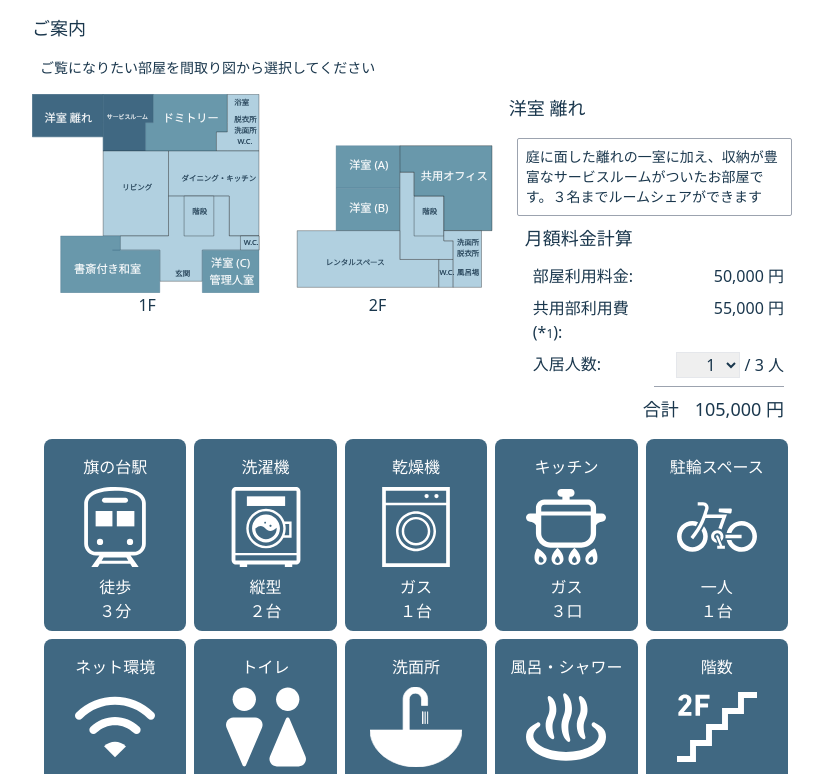
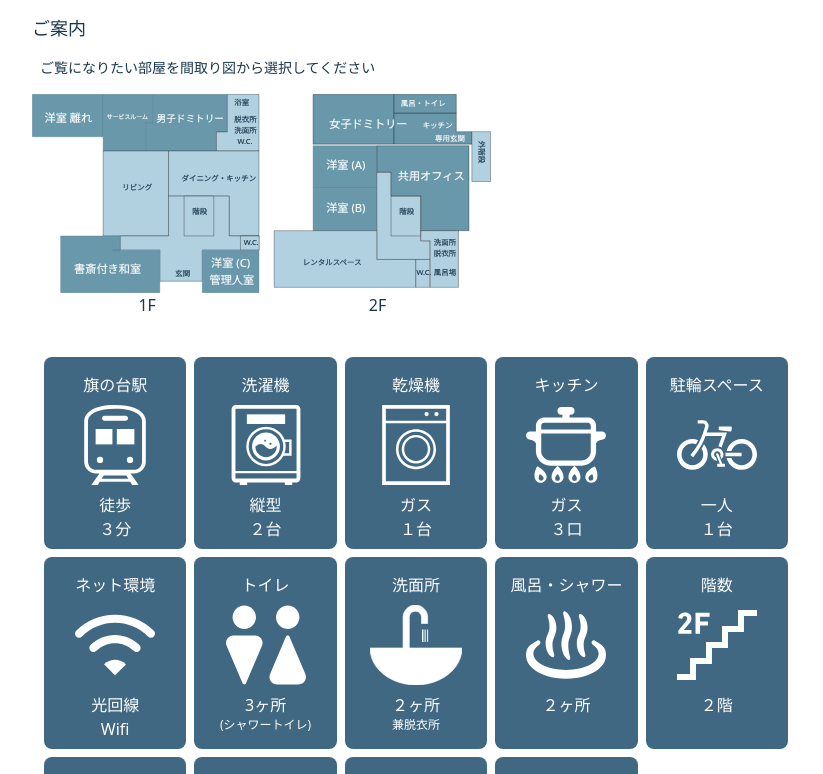
Before and after one commit to aya-eiya/aya-eiya.github.io, a Next.js app in the folder company-site/: page / in a window 1280 px wide. Shown: the part 1106-1880 px from the top of the page, without its empty margins (224-1047 px from the left). Built offline with nearby package versions, Linux system fonts and the light colour scheme.

Commit message:
update 202309

```diff
--- a/company-site/components/TopNavi.tsx
+++ b/company-site/components/TopNavi.tsx
@@ -60,8 +60,7 @@ export default function TopNavi({
           </div>
         </li>
         <li className="text-right">
-          <Link href="https://note.com/aya_eiya">
-            <a target="_blank">
+          <Link href="https://note.com/aya_eiya" target="_blank">
             <div className="h-10 pt-2 text-gray-800 hover:text-gray-500 cursor-pointer">
               ブログ
               <span
@@ -69,7 +68,6 @@ export default function TopNavi({
                 className="inline-block align-sub bg-[url(/img/link.svg)] bg-no-repeat w-3 h-3 ml-1"
               />
             </div>
-            </a>
           </Link>
         </li>
         <li className="text-right">
--- a/company-site/components/contents/home.tsx
+++ b/company-site/components/contents/home.tsx
@@ -21,8 +21,8 @@ export default function Home(): ReactElement {
             <p>現在、品川旗の台にシェアハウス１号店を運営しています</p>
             <p>
               ご案内は
-              <Link href="/house">
-                <a className="font-bold underline">こちら</a>
+              <Link href="/house" className="font-bold underline">
+                こちら
               </Link>
               から
             </p>
--- a/company-site/components/contents/house.tsx
+++ b/company-site/components/contents/house.tsx
@@ -2,16 +2,16 @@ import { ReactElement, useState } from 'react'
 import HeadLine from '../HeadLine'
 import {
   Available,
-  Base,
-  BaseRent,
   CommonFee,
   DetailTexts,
-  ManageFee,
   Rent,
   Room,
   RoomNames,
   Rooms,
+  Deposit,
   Upto,
+  ShareRent,
+  isAvailable,
 } from '../../domains/house'
 import { FloorPlan } from '../floorPlan'
 import { currencyFormat } from '../../domains/number'
@@ -75,19 +75,18 @@ export default function House(): ReactElement {
             <div className="col-span-3 md:col-span-2 pl-4">
               {Rooms.map((key) => {
                 const value = Upto[key]
-                const isAvailable = Available[key]
+                const comment = isAvailable(Available[key])
                 return (
                   <div
                     key={key}
                     className={`${key === room ? '' : 'hidden'} ${
-                      isAvailable ? '' : 'text-gray-400'
+                      comment ? '' : 'text-gray-400'
                     }`}
                   >
                     <h2 className="text-lg pb-4">
                       {RoomNames[key]}
-                      {!isAvailable && (
-                        <span className="text-red-500">(満室)</span>
-                      )}
+                      {!comment && <span className="text-red-500">(満室)</span>}
+                      {typeof comment === 'string' && comment}
                     </h2>
                     <div className="m-2 mt-0 rounded-sm border border-gray-400 p-2 text-sm">
                       {DetailTexts[key]}
@@ -99,24 +98,24 @@ export default function House(): ReactElement {
                           : 'hidden'
                       }
                     >
-                      <h3 className="md:col-span-2 text-lg pb-1">
-                        月額料金計算
-                      </h3>
-                      <div className="pl-2">
-                        {room !== 'domi' ? '部屋' : 'ベッド'}
-                        利用料金:
+                      <h3 className="md:col-span-2 text-lg pb-1">初期費用</h3>
+                      <div className="pl-2">デポジット:</div>
+                      <div className="text-right">
+                        {currencyFormat(Deposit)} 円
                       </div>
+                      <h3 className="md:col-span-2 text-lg pb-1">賃料月額</h3>
+                      <div className="pl-2">賃料:</div>
                       <div className="text-right">
                         {currencyFormat(Rent[key])} 円
                       </div>
-                      <div className="pl-2">
-                        共用部利用費(*<span className="text-xs">1</span>):
+                      <div className="pl-2">共益費:</div>
+                      <div className="text-right">
+                        {currencyFormat(CommonFee)} 円
                       </div>
-                      <div className="text-right">
-                        {currencyFormat(Base)} 円
-                      </div>
+                      {value > 1 && (
+                        <>
                           <div className="pl-2">入居人数:</div>
-                      <div className="border-b pb-2 border-gray-400 text-right">
+                          <div className=" border-gray-400 text-right">
                             <select
                               className="w-16 border text-right px-2"
                               onChange={({ target: { value } }) =>
@@ -132,9 +131,14 @@ export default function House(): ReactElement {
                             </select>{' '}
                             / {value} 人
                           </div>
-                      <div className="md:col-span-2 text-right text-lg">
+                        </>
+                      )}
+                      <div className="md:col-span-2 pt-2 border-t text-right text-lg">
                         <span className="inline-block pr-4">合計</span>
-                        {currencyFormat(rnum[key] * Base + Rent[key])} 円
+                        {currencyFormat(
+                          (rnum[key] - 1) * ShareRent + Rent[key] + CommonFee
+                        )}{' '}
+                        円
                       </div>
                     </div>
                   </div>
@@ -147,27 +151,8 @@ export default function House(): ReactElement {
       <div className="px-2 mx-auto pt-4">
         <OptionList />
         <hr className="border-b md:mt-4 mb-1" />
-        <div className="text-gray-400 mb-6">
-          <dl className="flex flex-row text-xs md:text-sm">
-            <dt>(*1):</dt>
-            <dd>
-              共用部利用費の内訳は
-              <span className="inline-block mx-1">
-                <span className="underline">
-                  家賃:{currencyFormat(BaseRent)}円
-                </span>
-                {' + '}
-                <span className="underline">
-                  共益費:{currencyFormat(CommonFee)}円
-                </span>
-                {' + '}
-                <span className="underline">
-                  管理手数料:{currencyFormat(ManageFee)}円
-                </span>
-              </span>
-              となります
-            </dd>
-          </dl>
+        <div>
+          備考：女子ドミトリーには上記以外に専用キッチン・水回りが含まれます
         </div>
       </div>
     </>
--- a/company-site/components/floorPlan/index.tsx
+++ b/company-site/components/floorPlan/index.tsx
@@ -56,18 +56,18 @@ function Floor1({
         <g className="stroke-brand-base">
           <g
             name="1F1"
-            fill={colors.a}
-            strokeWidth={strokeWidths.a}
-            onClick={() => setRoom('a')}
+            fill={colors.R_1fL}
+            strokeWidth={strokeWidths.R_1fL}
+            onClick={() => setRoom('R_1fL')}
           >
             <path d="M 2.0 2.0 h 455.0 v 273.0 h -455.0 v -273.0 z" />
             <path d="M 2.0 2.0 m 455.0 0.0 h 273.0 h 50.0 v 182.0 h -50.0 v 182.0 h -273.0 v -182.0 v -182.0 z" />
           </g>
           <g
             name="1F2"
-            fill={colors.domi}
-            strokeWidth={strokeWidths.domi}
-            onClick={() => setRoom('domi')}
+            fill={colors.M_1fDomi}
+            strokeWidth={strokeWidths.M_1fDomi}
+            onClick={() => setRoom('M_1fDomi')}
           >
             <path d="M 2.0 2.0 m 455.0 0.0 m 273 0 m 50 0 h 405.0 h 70 v 182.0 v 60 h -70 v 122.0 h -405.0 h -50 v -182.0 h 50 v -182.0 z" />
           </g>
@@ -91,41 +91,51 @@ function Floor1({
           </g>
           <g
             name="1F3"
-            fill={colors.c}
-            strokeWidth={strokeWidths.c}
-            onClick={() => setRoom('c')}
+            fill={colors.R_1fJ}
+            strokeWidth={strokeWidths.R_1fJ}
+            onClick={() => setRoom('R_1fJ')}
           >
             <path d="M 2.0 2.0 m 182.0 910.0 h 273 h 110 v 91 h -50 h 50 h 254 v 273 h -637 v -273 v -91 z" />
           </g>
           <g
             name="1F4"
-            fill={colors.b}
-            strokeWidth={strokeWidths.b}
-            onClick={() => setRoom('b')}
+            fill={colors.R_1fC}
+            strokeWidth={strokeWidths.R_1fC}
+            onClick={() => setRoom('R_1fC')}
           >
             <path d="M 2.0 2.0 m 1092.0 1001.0 h 364 v 273 h -364 v -273 z" />
           </g>
           <g fontSize={48}>
             <g fontSize={72} className="stroke-white fill-white">
-              <text x="80" y="180" onClick={() => setRoom('a')}>
-                {RoomNames.a}
+              <text x="80" y="180" onClick={() => setRoom('R_1fL')}>
+                {RoomNames.R_1fL}
               </text>
-              <text fontSize={38} x="480" y="160" onClick={() => setRoom('a')}>
+              <text
+                fontSize={38}
+                x="480"
+                y="160"
+                onClick={() => setRoom('R_1fL')}
+              >
                 サービスルーム
               </text>
-              <g onClick={() => setRoom('b')}>
+              <g onClick={() => setRoom('R_1fC')}>
                 <text x="1150" y="1110">
-                  {RoomNames.b}
+                  {RoomNames.R_1fC}
                 </text>
                 <text x="1140" y="1220">
                   管理人室
                 </text>
               </g>
-              <text x="270" y="1150" onClick={() => setRoom('c')}>
-                {RoomNames.c}
+              <text x="270" y="1150" onClick={() => setRoom('R_1fJ')}>
+                {RoomNames.R_1fJ}
               </text>
-              <text x="840" y="180" onClick={() => setRoom('domi')}>
-                {RoomNames.domi}
+              <text
+                fontSize={62}
+                x="800"
+                y="180"
+                onClick={() => setRoom('M_1fDomi')}
+              >
+                {RoomNames.M_1fDomi}
               </text>
             </g>
             <g className="stroke-brand-dark fill-brand-dark">
@@ -175,21 +185,21 @@ function Floor2({
 }): ReactElement {
   return (
     <>
-      <svg className="w-full" viewBox="0,0,1480.0,1280.0">
+      <svg className="w-full" viewBox="148.0,0,1480.0,1280.0">
         <g className="stroke-brand-base">
           <g
             name="2F1"
-            fill={colors.d}
-            strokeWidth={strokeWidths.d}
-            onClick={() => setRoom('d')}
+            fill={colors.R_2fA}
+            strokeWidth={strokeWidths.R_2fA}
+            onClick={() => setRoom('R_2fA')}
           >
             <path d="M 2.0 2.0 m 201 330 m 273 0 h 409.5 v 273.0 h -409.5 v -273.0 z" />
           </g>
           <g
             name="2F2"
-            fill={colors.e}
-            strokeWidth={strokeWidths.e}
-            onClick={() => setRoom('e')}
+            fill={colors.R_2fB}
+            strokeWidth={strokeWidths.R_2fA}
+            onClick={() => setRoom('R_2fB')}
           >
             <path d="M 2.0 2.0 m 201 330 m 273 273 h 409.5 v 273.0 h -409.5 v -273.0 z" />
           </g>
@@ -202,9 +212,9 @@ function Floor2({
           <g
             name="2FWRK"
             {...defaultGProps}
-            fill={colors.f}
-            strokeWidth={strokeWidths.f}
-            onClick={() => setRoom('f')}
+            fill={colors.M_2fDomi}
+            strokeWidth={strokeWidths.M_2fDomi}
+            onClick={() => setRoom('M_2fDomi')}
           >
             <path d="M 2.0 2.0 m 201 330 m 273 0 m 410 0 h 91 h 500.5 v 546 h -309 v -223 h -191 v -153 h -91 z" />
           </g>
@@ -219,34 +229,75 @@ function Floor2({
           </g>
           <g fontSize={48}>
             <g fontSize={72} className="stroke-white fill-white">
-              <text x="560" y="480" onClick={() => setRoom('d')}>
-                {RoomNames.d}
+              <text x="560" y="480" onClick={() => setRoom('R_2fA')}>
+                {RoomNames.R_2fA}
               </text>
-              <text x="560" y="760" onClick={() => setRoom('e')}>
-                {RoomNames.e}
+              <text x="560" y="760" onClick={() => setRoom('R_2fB')}>
+                {RoomNames.R_2fB}
               </text>
-              <text x="1020" y="550" onClick={() => setRoom('f')}>
-                {RoomNames.f}
+              <text x="1020" y="550" onClick={() => setRoom('M_2fDomi')}>
+                {RoomNames.M_2fDomi}
               </text>
             </g>
             <g className="stroke-brand-dark fill-brand-dark">
               <text x="1030" y="770">
                 階段
               </text>
-              <text x="410" y="1100" onClick={() => setRoom('e')}>
+              <text x="410" y="1100">
                 レンタルスペース
               </text>
-              <text x="1252" y="970" onClick={() => setRoom('e')}>
+              <text x="1252" y="970">
                 洗面所
               </text>
-              <text x="1252" y="1040" onClick={() => setRoom('e')}>
+              <text x="1252" y="1040">
                 脱衣所
               </text>
-              <text x="1252" y="1160" onClick={() => setRoom('e')}>
+              <text x="1252" y="1160">
                 風呂場
               </text>
-              <text x="1140" y="1160" onClick={() => setRoom('e')}>
+              <text x="1140" y="1160">
                 W.C.
+              </text>
+            </g>
+          </g>
+        </g>
+
+        <g className="stroke-brand-base">
+          <g
+            name="2FFD"
+            {...defaultGProps}
+            fill={colors.F_2fDomi}
+            strokeWidth={strokeWidths.F_2fDomi}
+            onClick={() => setRoom('F_2fDomi')}
+          >
+            <path d="M 2.0 2.0 m 201 0 m 273 0 h 520 v 320 h -520 v -320 z" />
+            <path d="M 2.0 2.0 m 201 0 m 273 0 m 520 120 h 400 v 120 h 100 v 80 h -500 v -200 z" />
+            <path d="M 2.0 2.0 m 201 0 m 273 0 m 520 0 h 400 v 120 h -400 v -120 z" />
+          </g>
+
+          <g name="EXSTR" {...defaultGProps}>
+            <path d="M 2.0 2.0 m 201 0 m 273 0 m 520 0 m 500 240 h 120 v 320 h -120 v -320 z" />
+          </g>
+          <g fontSize={48}>
+            <g fontSize={72} className="stroke-white fill-white">
+              <text x="580" y="220" onClick={() => setRoom('F_2fDomi')}>
+                {RoomNames.F_2fDomi}
+              </text>
+            </g>
+            <g className="stroke-white fill-white">
+              <text x="1040" y="80">
+                風呂・トイレ
+              </text>
+              <text x="1180" y="220">
+                キッチン
+              </text>
+              <text x="1260" y="300">
+                専用玄関
+              </text>
+            </g>
+            <g className="stroke-brand-dark fill-brand-dark">
+              <text x="1500" y="300" transform="rotate(90,1520,320)">
+                外階段
               </text>
             </g>
           </g>
--- a/company-site/domains/house.ts
+++ b/company-site/domains/house.ts
@@ -1,54 +1,94 @@
-export const Rooms = ['a', 'b', 'c', 'd', 'e', 'f', 'domi'] as const
+export const Rooms = [
+  'R_1fL',
+  'R_1fC',
+  'R_1fJ',
+  'R_2fA',
+  'R_2fB',
+  'M_2fDomi',
+  'M_1fDomi',
+  'F_2fDomi',
+] as const
 
-export type Room = typeof Rooms[number]
+export type Room = (typeof Rooms)[number]
 
 export const RoomNames: Record<Room, string> = {
-  a: '洋室 離れ',
-  b: '洋室 (C)',
-  c: '書斎付き和室',
-  d: '洋室 (A)',
-  e: '洋室 (B)',
-  f: '共用オフィス',
-  domi: 'ドミトリー',
+  R_1fL: '洋室 離れ',
+  R_1fC: '洋室 (C)',
+  R_1fJ: '書斎付き和室',
+  R_2fA: '洋室 (A)',
+  R_2fB: '洋室 (B)',
+  M_2fDomi: '共用オフィス',
+  M_1fDomi: '男子ドミトリー',
+  F_2fDomi: '女子ドミトリー',
 }
 export const Upto: Record<Room, number> = {
-  a: 3,
-  b: 0,
-  c: 2,
-  d: 2,
-  e: 2,
-  f: 0,
-  domi: 1,
+  R_1fL: 3,
+  R_1fC: 0,
+  R_1fJ: 2,
+  R_2fA: 2,
+  R_2fB: 2,
+  M_2fDomi: 0,
+  M_1fDomi: 1,
+  F_2fDomi: 1,
 }
-export const Available: Record<Room, boolean> = {
-  a: true,
-  b: false,
-  c: false,
-  d: false,
-  e: false,
-  f: true,
-  domi: true,
+export type YearMonth = {
+  year: number
+  month: 1 | 2 | 3 | 4 | 5 | 6 | 7 | 8 | 9 | 10 | 11 | 12
 }
-export const BaseRent = 40000
-export const ManageFee = 5000
-export const CommonFee = 10000
-export const Base = BaseRent + ManageFee + CommonFee
+export type AvailableState = true | false | YearMonth
+export const Available: Record<Room, AvailableState> = {
+  R_1fL: true,
+  R_1fC: false,
+  R_1fJ: false,
+  R_2fA: { year: 2023, month: 9 },
+  R_2fB: { year: 2023, month: 9 },
+  M_2fDomi: true,
+  M_1fDomi: true,
+  F_2fDomi: { year: 2023, month: 9 },
+}
+export function isAvailable(
+  state: AvailableState,
+  currentDate: Date = new Date()
+): boolean | string {
+  if (state === false || state === true) {
+    return state
+  }
+  const check =
+    currentDate.getFullYear() * 100 + currentDate.getMonth() >
+    state.year * 100 + state.month
+  if (check) {
+    return true
+  }
+  return `${state.year}年${state.month}月 空予定`
+}
+export const CommonFee = 5000
+export const Deposit = 30000
+export const ShareRent = 15000
 export const Rent: Record<Room, number> = {
-  a: 50000,
-  b: 0,
-  c: 50000,
-  d: 35000,
-  e: 35000,
-  f: 0,
-  domi: 15000,
+  R_1fL: 105000,
+  R_1fC: 0,
+  R_1fJ: 105000,
+  R_2fA: 85000,
+  R_2fB: 85000,
+  M_2fDomi: 0,
+  M_1fDomi: 65000,
+  F_2fDomi: 45000,
 }
 
 export const DetailTexts: Record<Room, string> = {
-  a: '庭に面した離れの一室に加え、収納が豊富なサービスルームがついたお部屋です。３名までルームシェアができます',
-  b: '管理人室として利用しています',
-  c: '唯一の和室です。作業に適した書斎がついているお部屋となります。３名までルームシェアができます',
-  d: '2階の個室です。小学校のグラウンドを見下ろす大きなベランダがついています。２名までルームシェアができます',
-  e: '2階の個室です。小学校のグラウンドを見下ろす大きなベランダがついています。２名までルームシェアができます',
-  f: '共用のオフィススペースです。懸垂器などのトレーニング器具もあり、外部の方もコワーキングスペースとして月額契約で利用できます',
-  domi: 'ドミトリー部屋でのご案内です。2段ベッドを一床と、収納タンスを使うことができます',
+  R_1fL:
+    '庭に面した離れの一室に加え、収納が豊富なサービスルームがついたお部屋です。３名までルームシェアができます',
+  R_1fC: '管理人室として利用しています',
+  R_1fJ:
+    '唯一の和室です。作業に適した書斎がついているお部屋となります。３名までルームシェアができます',
+  R_2fA:
+    '2階の個室です。小学校のグラウンドを見下ろす大きなベランダがついています。２名までルームシェアができます',
+  R_2fB:
+    '2階の個室です。小学校のグラウンドを見下ろす大きなベランダがついています。２名までルームシェアができます',
+  M_2fDomi:
+    '共用のオフィススペースです。懸垂器などのトレーニング器具もあり、外部の方もコワーキングスペースとして月額契約で利用できます',
+  M_1fDomi:
+    '男性用のドミトリーです。2段ベッドを一床と収納タンスが占有です。一室を最大6名で共有します',
+  F_2fDomi:
+    '女性用のドミトリーです。同施設内に別途玄関を備えた一室を最大4名で共有します。女性ドミトリー入居者専用の洗濯機、浴室、トイレ、ベランダ、キッチンルームの備えがあります。他の部屋との共用の設備もお使いいただけます',
 }
```
Also changed, not shown: company-site/components/contents/inquiry.tsx (+7 -9 lines), company-site/package.json (+15 -15 lines), 1 other file (tests, documents, lock files or other folders). Lines whose indentation alone changed are shown as unchanged.
